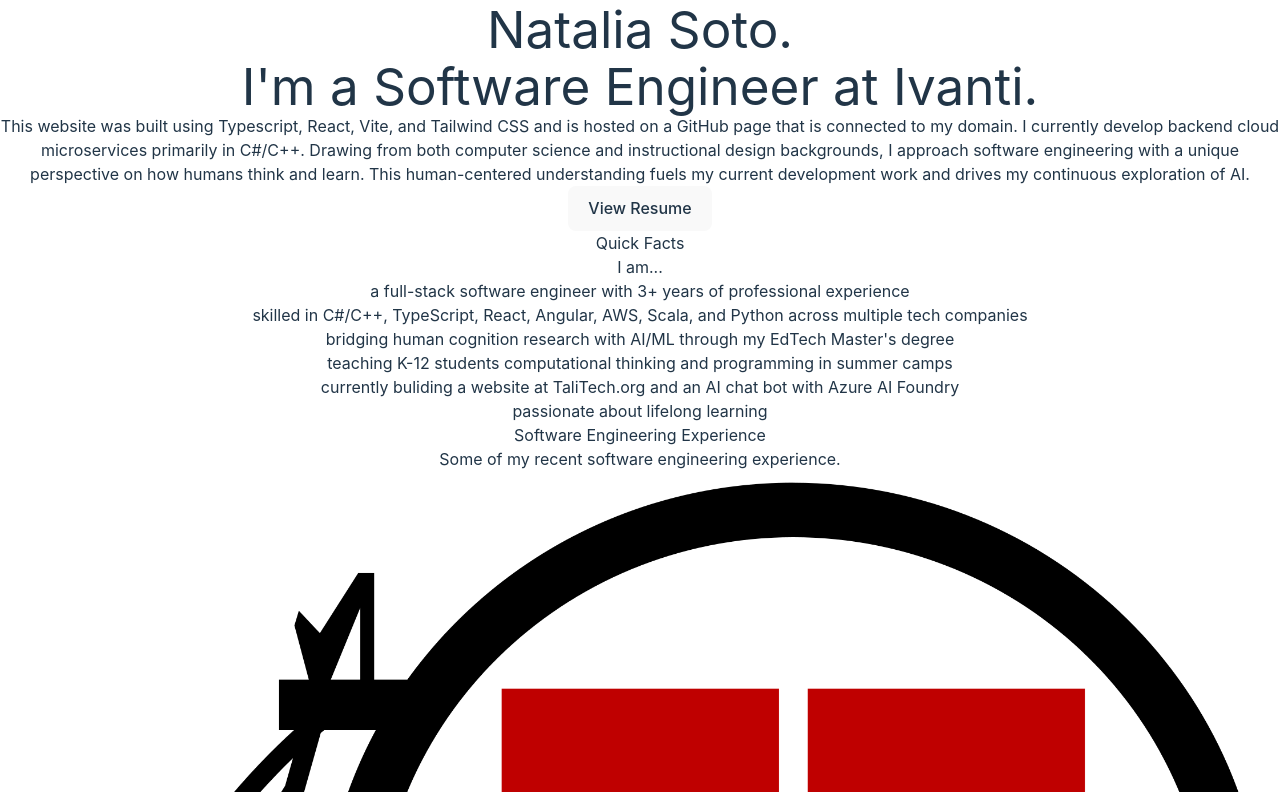
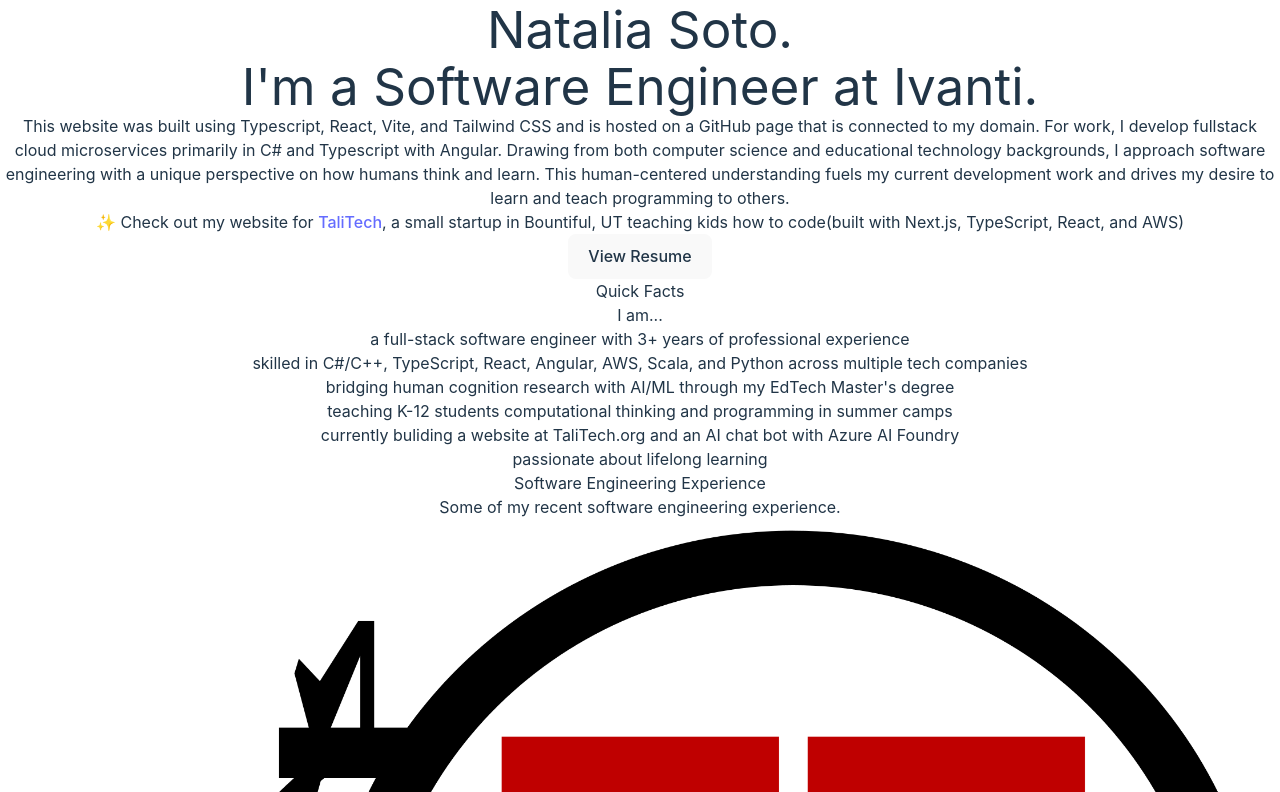
Before and after one commit to nataliamelissas/nataliasoto, a React (Vite) app: page / in a window 1280 px wide. Shown: the part 1288-2080 px from the top of the page. Built offline with nearby package versions, Linux system fonts and the light colour scheme.

Commit message:
Added talitech website.

```diff
--- a/src/components/About.tsx
+++ b/src/components/About.tsx
@@ -6,7 +6,7 @@
     <div className="intro-container bg-sky-800 p-8 text-slate-200 ">
       <h2 className="text-3xl font-bold mb-4 text-slate-200">About Me</h2>
       <p className="">
-      Hey there, thanks for checking out my portfolio! I'm a full-stack engineer who loves to learn through hands-on projects. I graduated from the University of Utah with a B.S. in Computer Science and am pursuing a Master's in Instructional Design and Educational Technology. Through various professional software engineering roles, I've gained valuable experience that spans multiple tech stacks. I'm fascinated by how humans learn and passionate about creating teachable AI systems that enhance human learning. This interest has led me to actively engage with STEM education through teaching a Python Game Development course at the University of Utah and playing a key role in launching Club Ability, a local Utah coding organization. Most recently, I started TaliTech, a computer science summer program where I'm developing custom software to more effectively teach coding skills to K-12 students during summer camps.
+      Hey there, thanks for checking out my portfolio! I'm a full-stack engineer who loves to learn through hands-on projects. I graduated from the University of Utah with a B.S. in Computer Science with a Master's in Instructional Design and Educational Technology. Through various professional software engineering roles, I've gained valuable experience that spans multiple tech stacks. I'm fascinated by how humans learn and passionate about creating teachable AI systems that enhance human learning. This interest has led me to actively engage with STEM education through teaching a Python Game Development course at the University of Utah and playing a key role in launching Club Ability, a local Utah coding organization. Most recently, I started TaliTech, a computer science summer program where I'm developing custom software to more effectively teach coding skills to K-12 students during summer camps.
        </p>
       <p className="mt-4">
         When I'm not coding, you can find me reading, at the gym, or spending time with loved ones. Feel free to contact me if you'd like to work together.
--- a/src/pages/HomePage.tsx
+++ b/src/pages/HomePage.tsx
@@ -31,7 +31,24 @@
           <p className="text-2xl">Hi, I'm</p>
           <h1 className="text-6xl font-bold mb-4">Natalia Soto.</h1>
           <h1 className="text-5xl mb-4"><span className='opacity-50'>I'm a Software Engineer at </span><span className='opacity-100 text-yellow-300'>Ivanti.</span></h1>
-          <p className="text-2xl opacity-50">This website was built using Typescript, React, Vite, and Tailwind CSS and is hosted on a GitHub page that is connected to my domain. I currently develop backend cloud microservices primarily in C#/C++. Drawing from both computer science and instructional design backgrounds, I approach software engineering with a unique perspective on how humans think and learn. This human-centered understanding fuels my current development work and drives my continuous exploration of AI.</p>
+          <p className="text-2xl opacity-50">This website was built using Typescript, React, Vite, and Tailwind CSS and is hosted on a GitHub page that is connected to my domain. For work, I develop fullstack cloud microservices primarily in C# and Typescript with Angular. Drawing from both computer science and educational technology backgrounds, I approach software engineering with a unique perspective on how humans think and learn. This human-centered understanding fuels my current development work and drives my desire to learn and teach programming to others.</p>
+
+          {/* TaliTech Callout */}
+          <div className="mt-6 p-4 bg-gradient-to-r from-yellow-400/20 to-purple-500/20 rounded-lg border border-yellow-300/50 backdrop-blur-sm">
+            <p className="text-lg">
+              <span className="text-yellow-300 font-semibold">✨ Check out my website for </span>
+              <a
+                href="https://talitech.org"
+                target="_blank"
+                rel="noopener noreferrer"
+                className="text-yellow-300 font-bold hover:text-yellow-200 underline underline-offset-4 decoration-2 transition-colors"
+              >
+                TaliTech
+              </a>
+              <span className="text-yellow-300 font-semibold">, a small startup in Bountiful, UT teaching kids how to code</span>
+              <span className="opacity-70 text-sm ml-2">(built with Next.js, TypeScript, React, and AWS)</span>
+            </p>
+          </div>
         </div>
         <div className="absolute bottom-10 left-10">
           <button
```
